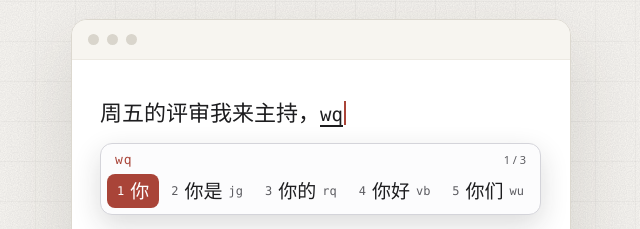
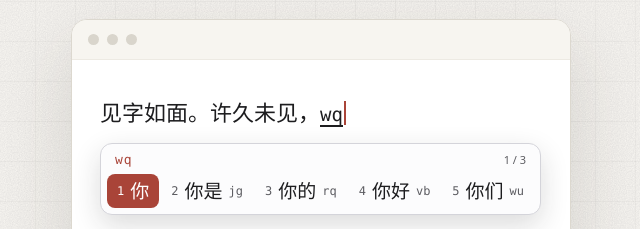
Before and after one commit to becoolme/wubi.app, an Astro site in the folder site/: page / in a window 1280 px wide. Shown: the part 192-421 px from the top of the page, 605-1245 px from the left. Built offline with nearby package versions, Linux system fonts and the light colour scheme; Astro itself is replaced by a stand-in of ours; no server answers.

Commit message:
官网：首页示例句改为「见字如面。许久未见，」

```diff
--- a/site/src/components/Hero.astro
+++ b/site/src/components/Hero.astro
@@ -27,7 +27,7 @@ const candidates = [
     <div class="window">
       <div class="titlebar" aria-hidden="true"><span></span><span></span><span></span></div>
       <div class="doc">
-        <p class="line">周五的评审我来主持，<span class="mono typed">wq</span><span class="caret" aria-hidden="true"></span></p>
+        <p class="line">见字如面。许久未见，<span class="mono typed">wq</span><span class="caret" aria-hidden="true"></span></p>
         <div class="panel">
           <Candidates code="wq" page="1 / 3" items={candidates} label="候选窗：编码 wq，候选依次为 你、你是、你的、你好、你们" />
         </div>
```
